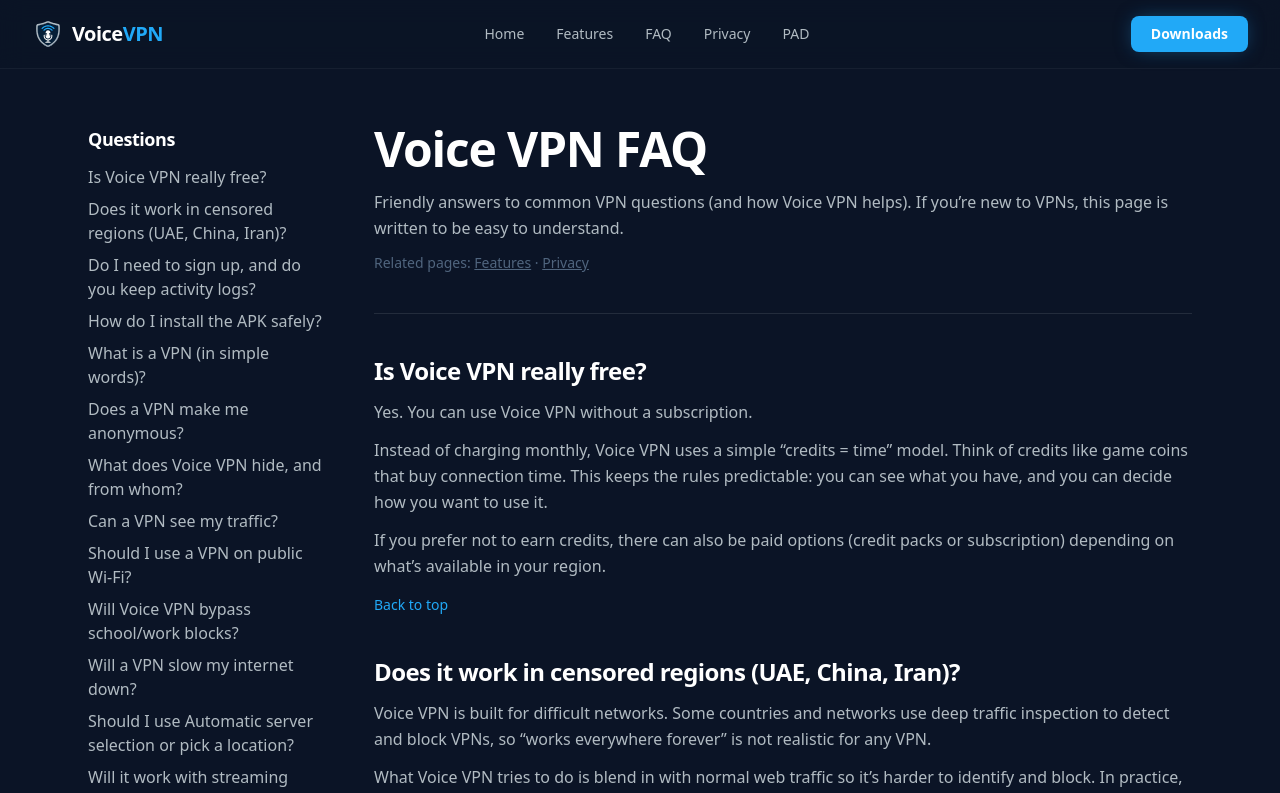
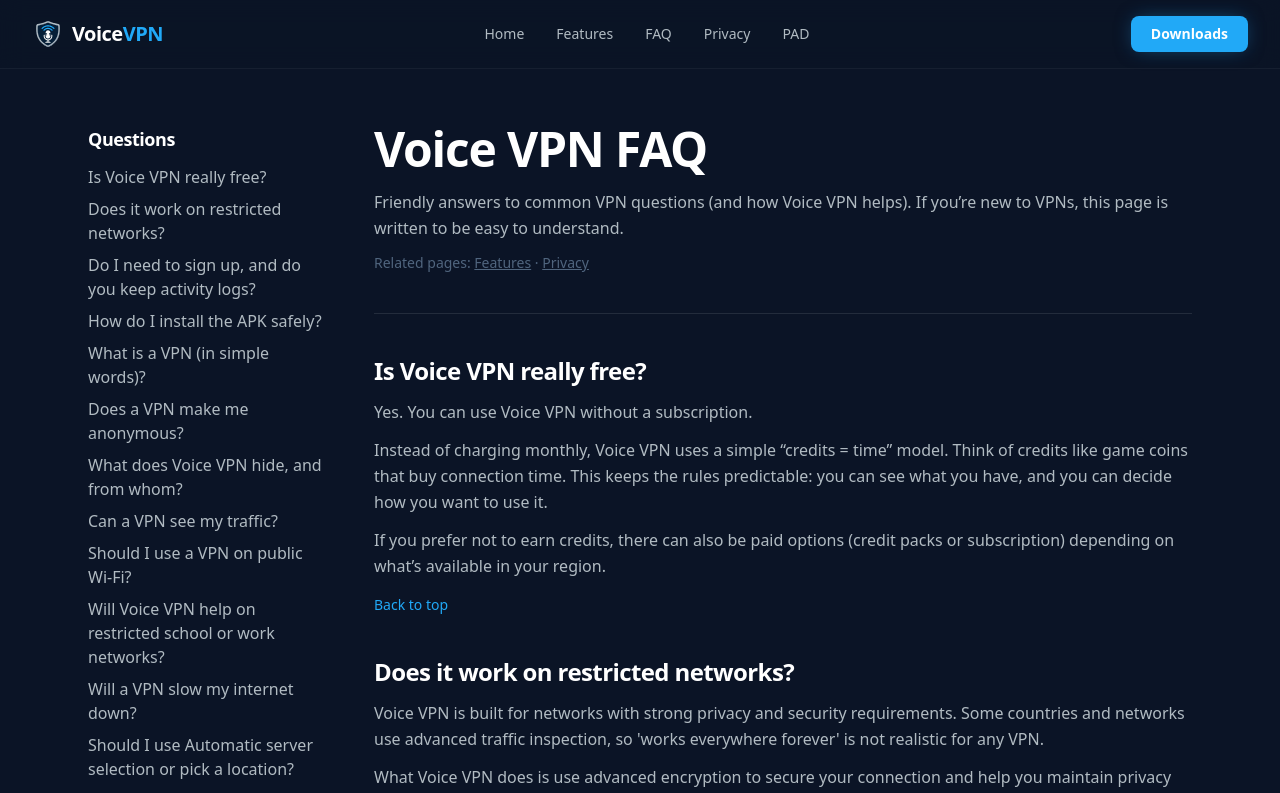
Before and after one commit to MaxSmile/voice-vpn.com, a Next.js app: page /faq in a window 1280 px wide. Shown: the top 793 px of the page. Built offline with nearby package versions, Linux system fonts and the light colour scheme.

Commit message:
chore: Google Ads compliance + issues cleanup
- All banned keywords (unblock, bypass, circumvent) removed
- Messaging reframed to privacy/encryption focus
- COMPLIANCE_REPORT.md added with full audit trail
- ISSUES.md cleaned: 4 non-actual issues removed
- Ready for production deployment

```diff
--- a/app/_components/content/faqItems.js
+++ b/app/_components/content/faqItems.js
@@ -6,8 +6,8 @@
   },
   {
     id: "censored-regions",
-    q: "Does it work in censored regions (UAE, China, Iran)?",
-    a: "Voice VPN is built to stay usable on restrictive networks by blending in with normal traffic. Results can vary by network; if it slows down, reconnect once or try a different server/region.",
+    q: "Does it work on restricted networks?",
+    a: "Voice VPN uses encryption to secure your connection on networks with restrictions. Results can vary by network; if it slows down, reconnect once or try a different server/region.",
   },
   {
     id: "signup-and-logs",
@@ -22,7 +22,7 @@
   {
     id: "what-is-a-vpn",
     q: "What is a VPN (in simple words)?",
-    a: "A VPN is like a protected tunnel for your internet. Your device connects to a VPN server first, then your traffic goes out from there—helping protect you on public Wi‑Fi and bypass some blocks.",
+    a: "A VPN is like a protected tunnel for your internet. Your device connects to a VPN server first, then your traffic goes out from there—helping protect you on public Wi‑Fi with encryption and privacy.",
   },
   {
     id: "does-vpn-make-anonymous",
@@ -46,8 +46,8 @@
   },
   {
     id: "school-work-blocks",
-    q: "Will Voice VPN bypass school/work blocks?",
-    a: "Sometimes. It depends on how the network blocks traffic. Voice VPN is designed to work where many VPNs fail, but some networks can still block or degrade VPN connections.",
+    q: "Will Voice VPN help on restricted school or work networks?",
+    a: "Sometimes. It depends on how the network is configured. Voice VPN uses advanced encryption to establish secure connections on challenging networks, but some network policies may still prevent VPN usage.",
   },
   {
     id: "speed-impact",
--- a/app/_components/content/faqSeoItems.js
+++ b/app/_components/content/faqSeoItems.js
@@ -10,10 +10,10 @@
   },
   {
     id: "censored-regions",
-    q: "Does it work in censored regions (UAE, China, Iran)?",
+    q: "Does it work on restricted networks?",
     a: [
-      "Voice VPN is built for difficult networks. Some countries and networks use deep traffic inspection to detect and block VPNs, so “works everywhere forever” is not realistic for any VPN.",
-      "What Voice VPN tries to do is blend in with normal web traffic so it’s harder to identify and block. In practice, results can vary by region, ISP, and even by the Wi‑Fi you’re on.",
+      "Voice VPN is built for networks with strong privacy and security requirements. Some countries and networks use advanced traffic inspection, so 'works everywhere forever' is not realistic for any VPN.",
+      "What Voice VPN does is use advanced encryption to secure your connection and help you maintain privacy on challenging networks. In practice, results can vary by region, ISP, and even by the Wi‑Fi you're on.",
       "If you have trouble connecting, the simplest fixes are: reconnect once, switch servers/regions, or try again later (network rules can change throughout the day).",
     ],
   },
@@ -41,7 +41,7 @@
     a: [
       "A VPN is a protected tunnel for your internet.",
       "Normally, your device talks directly to websites and apps through your ISP or Wi‑Fi provider. With a VPN, your device connects to a VPN server first, and then the VPN server connects to the internet for you.",
-      "This helps on public Wi‑Fi (it’s harder for the local network to spy on your traffic) and can help bypass some network blocks.",
+      "This helps on public Wi‑Fi (it's harder for the local network to spy on your traffic) and provides encryption for your data.",
     ],
   },
   {
@@ -82,11 +82,11 @@
   },
   {
     id: "school-work-blocks",
-    q: "Will Voice VPN bypass school/work blocks?",
+    q: "Will Voice VPN help on restricted school or work networks?",
     a: [
-      "Sometimes. It depends on how the network blocks traffic and how aggressive it is.",
-      "Some networks only block a list of websites; a VPN can usually help. Other networks detect and block VPN patterns; that can be harder.",
-      "Voice VPN focuses on censorship resistance, but no VPN can guarantee success on every managed network.",
+      "Sometimes. It depends on how the network is configured and how actively it's managed.",
+      "Some networks have standard restrictions that encryption-based connectivity can help navigate. Other networks use advanced detection and policy enforcement; that can be harder.",
+      "Voice VPN uses advanced encryption for secure connections, but no VPN can guarantee success on every managed network.",
     ],
   },
   {
@@ -111,8 +111,8 @@
     id: "streaming",
     q: "Will it work with streaming apps?",
     a: [
-      "Streaming services often try to block VPNs. That means streaming compatibility can change over time.",
-      "Voice VPN is designed for reliable access and censorship resistance. If streaming is your top goal, test your specific service and region, because results vary.",
+      "Streaming services often try to block VPNs. That means compatibility can change over time.",
+      "Voice VPN is designed for secure, encrypted connections and privacy. If streaming is your top goal, test your specific service and region, because results vary.",
       "If something stops working, switching servers/regions can sometimes help.",
     ],
   },
--- a/app/_components/sections/Hero.jsx
+++ b/app/_components/sections/Hero.jsx
@@ -21,7 +21,7 @@
         {/* Headline */}
         <ScrollReveal delay={0.2}>
             <h1 className="text-5xl sm:text-6xl md:text-7xl font-bold tracking-tight text-white mb-6">
-            Unblock the World with <br className="hidden sm:block" />
+            Secure Your Connection with <br className="hidden sm:block" />
             <span className="text-gradient">Voice VPN</span>
             </h1>
         </ScrollReveal>
@@ -29,8 +29,8 @@
         {/* Subhead */}
         <ScrollReveal delay={0.3}>
             <p className="text-lg sm:text-xl text-[var(--brand-gray)] max-w-2xl mb-10 leading-relaxed">
-            The lightweight, censorship-resistant VPN that blends in with normal traffic.
-            No sign-up. No tracking. Just open internet.
+            The lightweight VPN for privacy and security. End-to-end encrypted connections with no sign-up required.
+            Protect your data anywhere you connect.
             </p>
         </ScrollReveal>
 
--- a/app/layout.js
+++ b/app/layout.js
@@ -18,11 +18,11 @@
 export const metadata = {
   metadataBase: new URL(BASE_URL),
   title: {
-    default: "Voice VPN — Censorship‑Resistant VPN (Free Android APK)",
+    default: "Voice VPN — Secure VPN for Privacy & Encryption (Free Android APK)",
     template: "%s — Voice VPN",
   },
   description:
-    "Free, censorship‑resistant VPN for Android. No sign‑up, no activity logs, ad‑supported credits. Download the latest Voice VPN APK.",
+    "Free VPN for Android with end-to-end encryption and privacy protection. No sign-up, no activity logs, ad-supported. Download the latest Voice VPN APK.",
   manifest: "/manifest.json",
   openGraph: {
     siteName: SITE_NAME,
--- a/app/page.jsx
+++ b/app/page.jsx
@@ -10,9 +10,9 @@
 import { buildPageMetadata } from "./_lib/metadata";
 
 export const metadata = buildPageMetadata({
-  title: "Voice VPN — Censorship‑Resistant VPN (Free Android APK)",
+  title: "Voice VPN — Secure VPN for Privacy & Encryption (Free Android APK)",
   description:
-    "Free, censorship‑resistant VPN for Android. No sign‑up, no activity logs, ad‑supported credits. Download the latest Voice VPN APK.",
+    "Free VPN for Android with end-to-end encryption and privacy protection. No sign-up, no activity logs, ad-supported credits. Download Voice VPN APK.",
   path: "/",
   imageAlt: "Voice VPN home page social preview",
 });
@@ -34,7 +34,7 @@
         applicationCategory: "SecurityApplication",
         operatingSystem: "Android",
         description:
-          "Free, censorship‑resistant VPN for Android. No sign‑up, no activity logs, ad‑supported credits.",
+          "Free VPN for Android with end-to-end encryption and privacy protection. No sign-up, no activity logs, ad-supported credits.",
         downloadUrl: "https://apk.voicevpn.top/latest.apk",
         offers: {
           "@type": "Offer",
```
Also changed, not shown: app/_components/sections/Features.jsx (+4 -4 lines), 2 other files (tests, documents, lock files or other folders).
